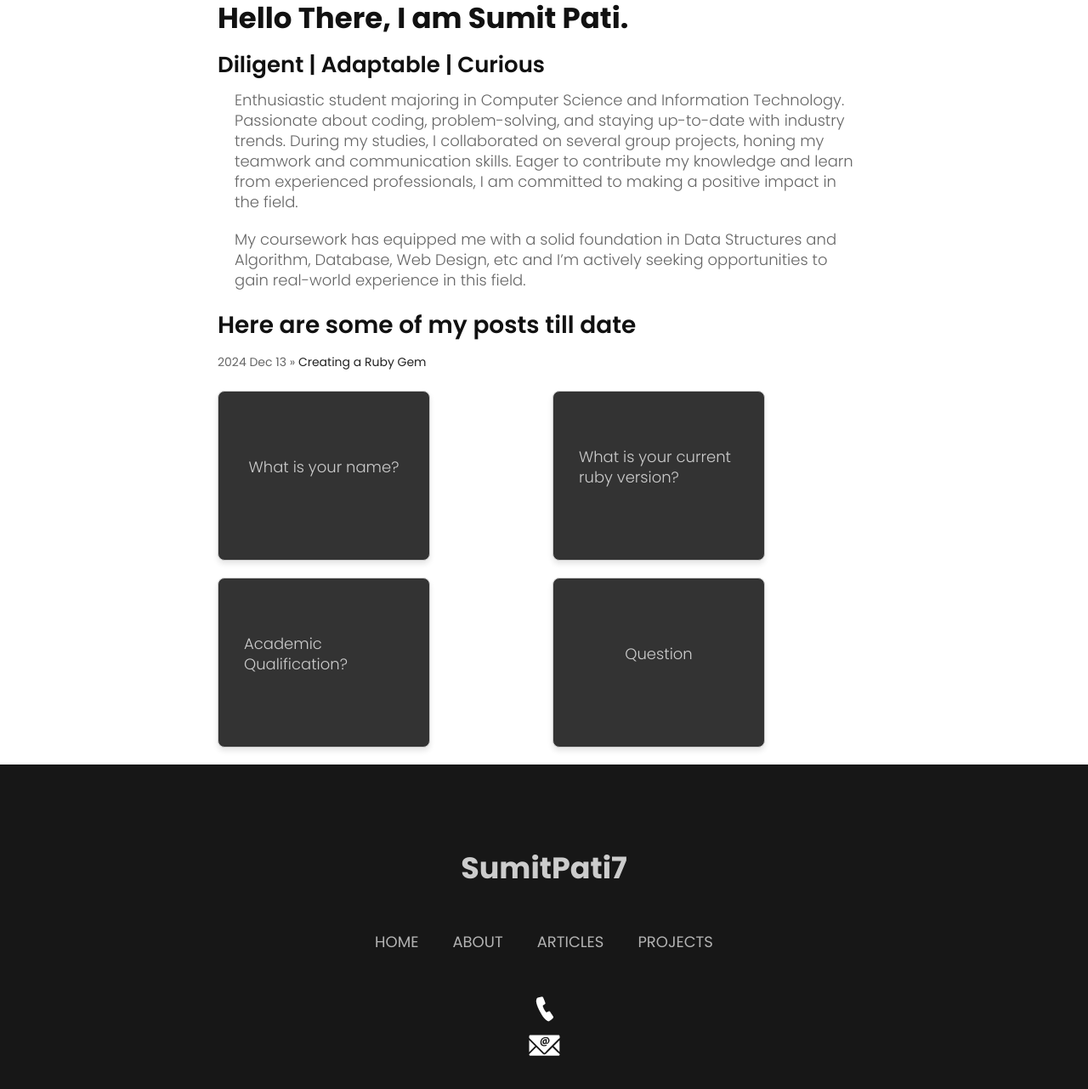
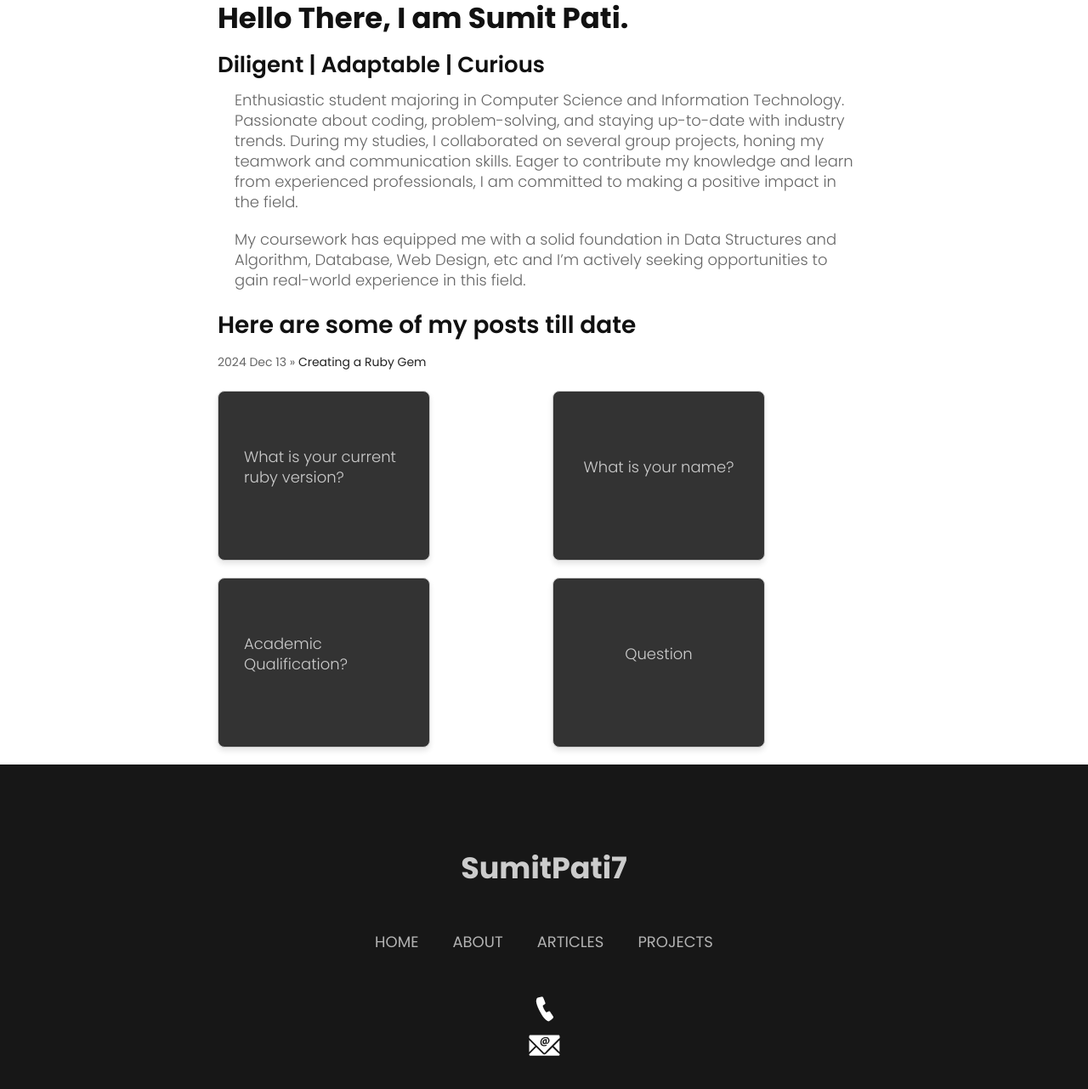
Before and after one commit to sumitpati7/blog, a Jekyll site: the page built from index.md, in a window 1280 px wide, cut to the strip 83-1384 px from the top of the page. Shown: the top 1282 px of the strip at 85% size. Built offline with Jekyll 4.4.1, drawn with Linux system fonts in a browser that asks for light colours; nearby versions of some CDN libraries; some web fonts are replaced; comment, search, counter and statistics services are not loaded.

Commit message:
auto commit

```diff
--- a/index.md
+++ b/index.md
@@ -2,11 +2,11 @@
 layout: default
 title: SumitPati7
 flashcards:
+  - question: What is your current ruby version?
+    answer: 3\.3.4
+
   - question: What is your name?
     answer: My name is **Sumit Pati**.
-
-  - question: What is your current ruby version?
-    answer: 3\.3.4
 
   - question: Academic Qualification?
     answer: Bachelor in CSIT
```
